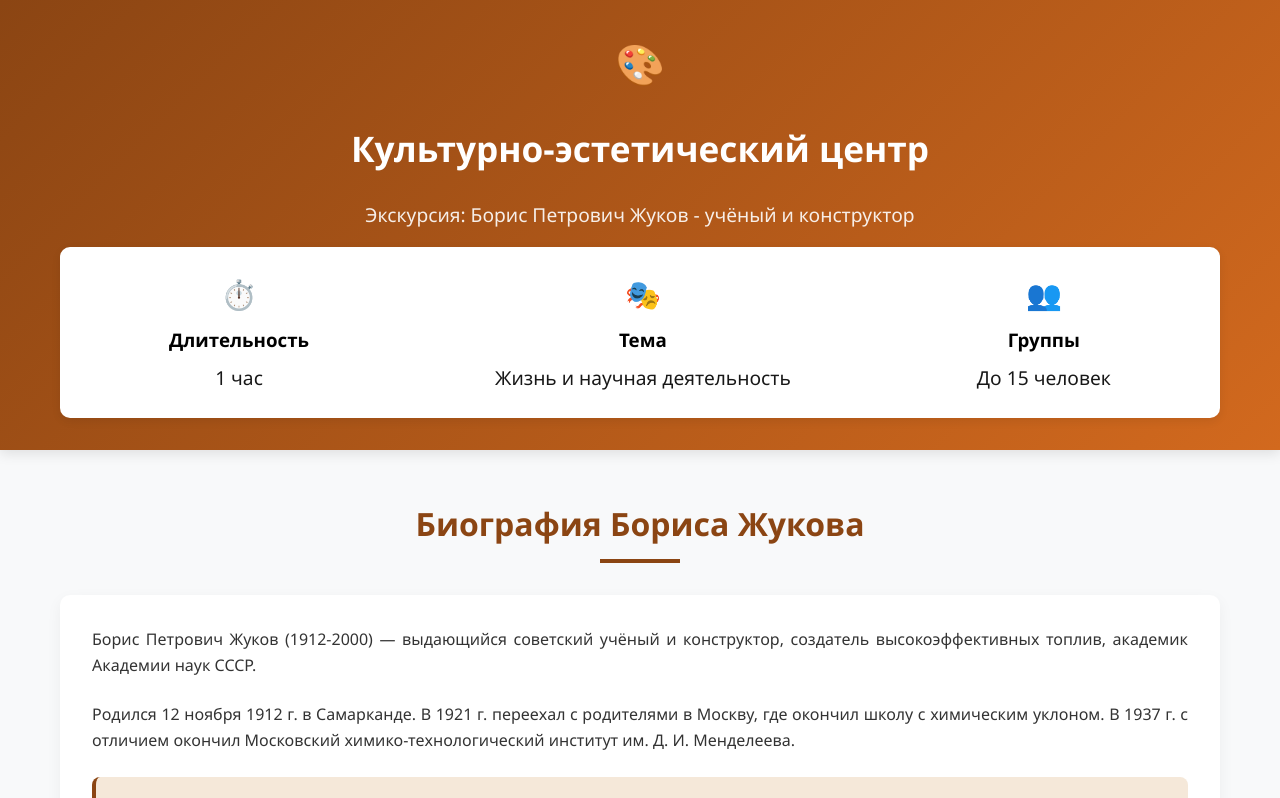
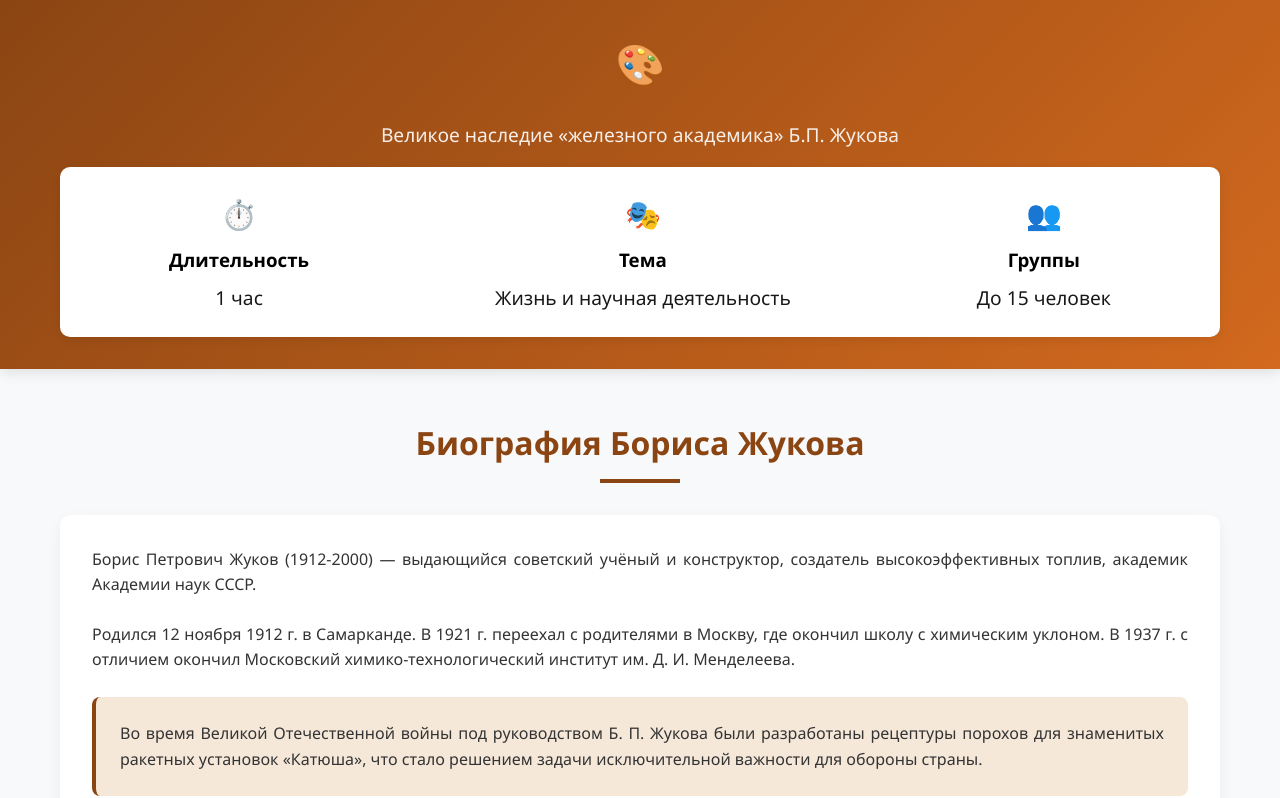
Before and after one commit to kulkovaula52/excursion, a plain HTML site: page Новая папка (2)/index.html in a window 1280 px wide. Shown: the top 798 px of the page. Drawn offline with Linux system fonts and the light colour scheme.

Commit message:
Update index.html

```diff
--- a/Новая папка (2)/index.html
+++ b/Новая папка (2)/index.html
@@ -217,8 +217,9 @@
         <div class="container">
             <div class="header-content">
                 <div class="logo">🎨</div>
-                <h1>Культурно-эстетический центр</h1>
-                <p>Экскурсия: Борис Петрович Жуков - учёный и конструктор</p>
+
+                <p>Великое наследие «железного академика» Б.П. Жукова
+</p>
             </div>
 
             <div class="exhibition-info">
@@ -321,4 +322,5 @@
         </div>
     </footer>
 </body>
+
 </html>
```
